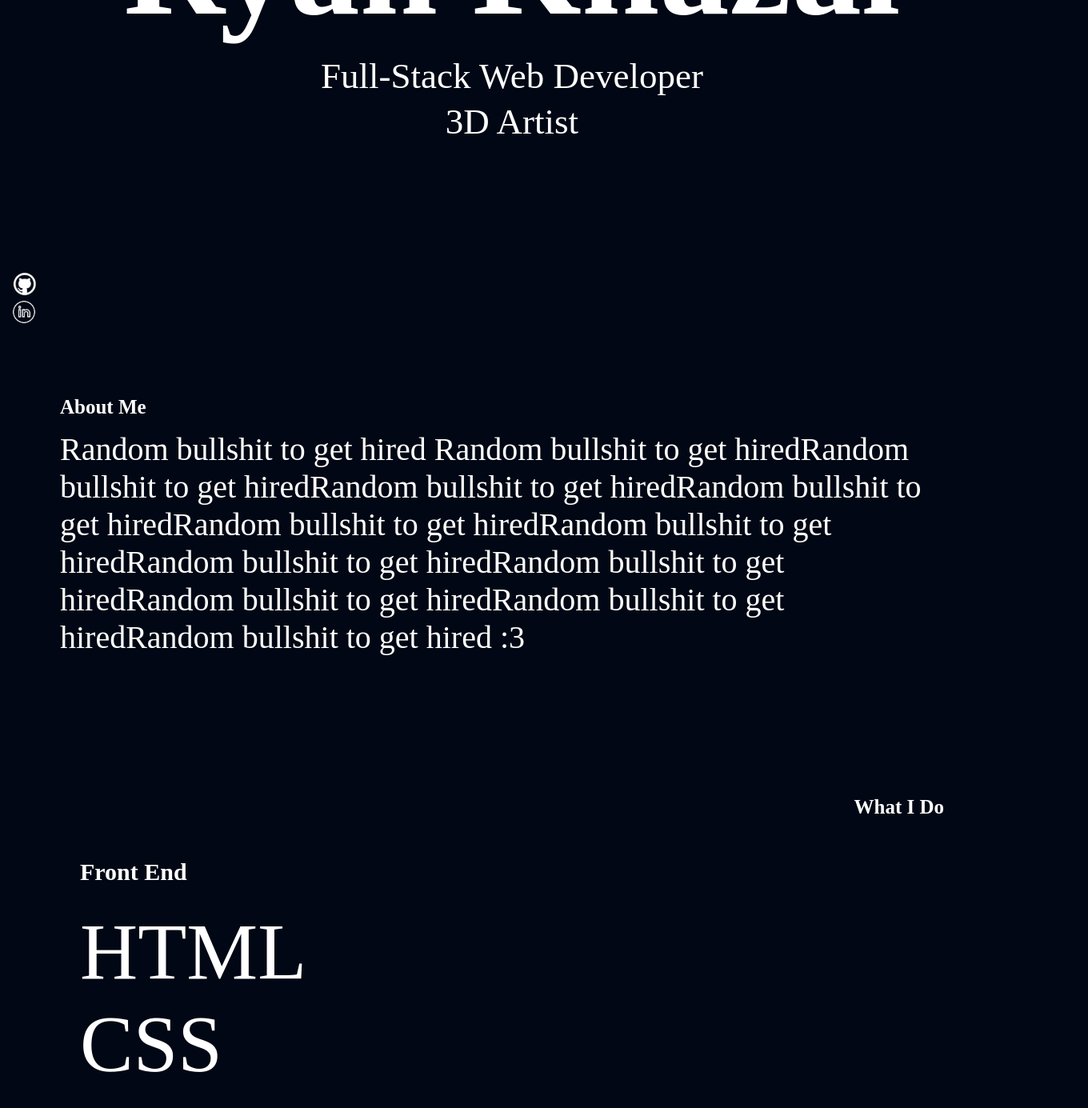
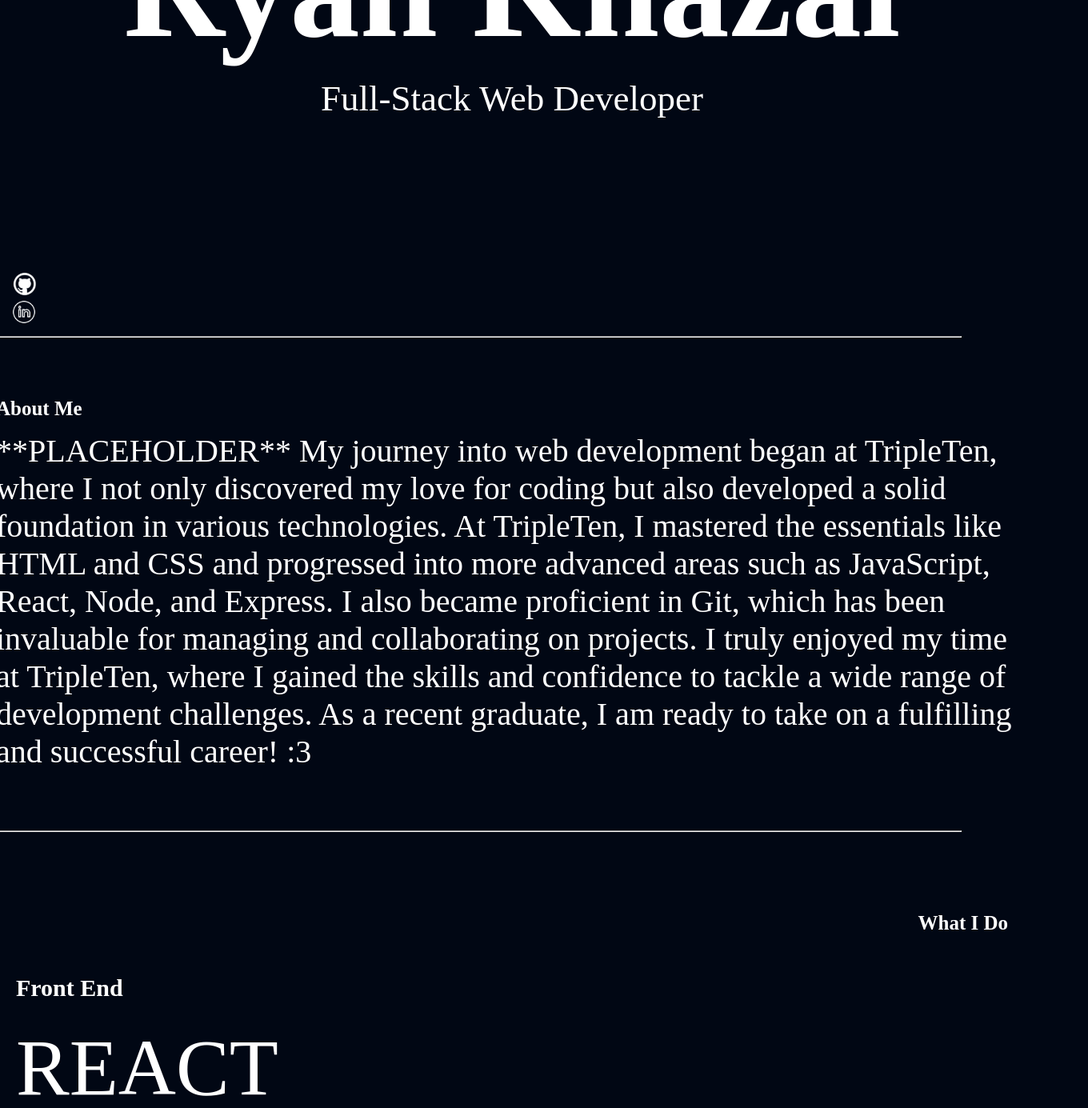
Before and after one commit to Bouderton/about-me, a React (Vite) app in the folder About-Me/: page / in a window 1280 px wide. Shown: the part 380-1765 px from the top of the page at 80% size, 1360 px wide, since content can reach past the window. Built offline with nearby package versions, Linux system fonts and the light colour scheme.

Commit message:
break added && skills change

```diff
--- a/About-Me/src/components/About/About.jsx
+++ b/About-Me/src/components/About/About.jsx
@@ -1,17 +1,26 @@
 import "./About.css";
+import Break from "../Break/Break";
 
 const About = () => {
   return (
-    <div className="about__container">
-      <h2 className="about__title">About Me</h2>
-      <p className="about__text">
-        Random bullshit to get hired Random bullshit to get hiredRandom bullshit
-        to get hiredRandom bullshit to get hiredRandom bullshit to get
-        hiredRandom bullshit to get hiredRandom bullshit to get hiredRandom
-        bullshit to get hiredRandom bullshit to get hiredRandom bullshit to get
-        hiredRandom bullshit to get hiredRandom bullshit to get hired :3
-      </p>
-    </div>
+    <>
+      <div className="about__container">
+        <h2 className="about__title">About Me</h2>
+        <p className="about__text">
+          **PLACEHOLDER** My journey into web development began at TripleTen,
+          where I not only discovered my love for coding but also developed a
+          solid foundation in various technologies. At TripleTen, I mastered the
+          essentials like HTML and CSS and progressed into more advanced areas
+          such as JavaScript, React, Node, and Express. I also became proficient
+          in Git, which has been invaluable for managing and collaborating on
+          projects. I truly enjoyed my time at TripleTen, where I gained the
+          skills and confidence to tackle a wide range of development
+          challenges. As a recent graduate, I am ready to take on a fulfilling
+          and successful career! :3
+        </p>
+      </div>
+      <Break />
+    </>
   );
 };
 
--- a/About-Me/src/components/App/App.css
+++ b/About-Me/src/components/App/App.css
@@ -12,6 +12,8 @@ body {
   background: #010714;
   color: white;
   max-width: 1440px;
+  display: flex;
+  justify-content: center;
 }
 
 /* .page {
--- /dev/null
+++ b/About-Me/src/components/Break/Break.jsx
@@ -0,0 +1,5 @@
+const Break = () => {
+  return <hr style={{ width: "100vw", margin: 0 }}></hr>;
+};
+
+export default Break;
--- a/About-Me/src/components/Header/Header.jsx
+++ b/About-Me/src/components/Header/Header.jsx
@@ -2,21 +2,25 @@ import "./Header.css";
 import rklogo from "../../images/rklogo.svg";
 import linkedin from "../../images/linkedin.svg";
 import github from "../../images/GitHub.svg";
+import Break from "../Break/Break";
 
 const Header = () => {
   return (
+    <>
       <div className="header__container">
         <header className="header">
           <h2 className="header__title">Ryan Khazal</h2>
           <p className="header__subtitle">Full-Stack Web Developer</p>
-        <p className="header__subtitle">3D Artist</p>
+          {/* <p className="header__subtitle">3D Artist</p> */}
           <img src={rklogo} alt="logo" className="header__logo" />
           <img src={linkedin} alt="linkedin" className="header__linkedin" />
           <img src={github} alt="github" className="header__github" />
           {/* FIX BLURRY LOGOS */}
           {/* I think they're fixed lol */}
         </header>
+        <Break />
       </div>
+    </>
   );
 };
 
--- a/About-Me/src/components/Projects/Projects.jsx
+++ b/About-Me/src/components/Projects/Projects.jsx
@@ -1,5 +1,6 @@
 import "./Projects.css";
 import "../Project/Project";
+import Break from "../Break/Break";
 import Project from "../Project/Project";
 import NewsExplorerLive from "../../images/NewsExplorerLive.png";
 import wtwr from "../../images/wtwr.png";
@@ -7,6 +8,7 @@ import aroundtheus from "../../images/aroundtheus.png";
 
 const Projects = () => {
   return (
+    <>
       <div className="projects">
         <div className="project__title-container">
           <h2 className="projects__title">My Work</h2>
@@ -27,6 +29,8 @@ const Projects = () => {
           link="https://bouderton.github.io/se_project_aroundtheus/"
         />
       </div>
+      <Break />
+    </>
   );
 };
 
--- a/About-Me/src/components/Skills/Skills.jsx
+++ b/About-Me/src/components/Skills/Skills.jsx
@@ -1,7 +1,9 @@
 import "./Skills.css";
+import Break from "../Break/Break";
 
 const Skills = () => {
   return (
+    <>
       <div className="skills">
         <div className="skills__title-container">
           <h2 className="skills__title">What I Do</h2>
@@ -9,22 +11,24 @@ const Skills = () => {
         <div className="skills__front">
           <h3 className="skills__front-header">Front End</h3>
           <ul className="skills__front-list">
+            <li className="skills__front-list-item">REACT</li>
             <li className="skills__front-list-item">HTML</li>
             <li className="skills__front-list-item">CSS</li>
             <li className="skills__front-list-item">JAVASCRIPT</li>
-          <li className="skills__front-list-item">REACT</li>
           </ul>
         </div>
         <div className="skills__back">
           <h3 className="skills__back-header">Back End</h3>
           <ul className="skills__back-list">
+            <li className="skills__back-list-item">EXPRESS</li>
             <li className="skills__back-list-item">NODE</li>
-          <li className="skills__back-list-item">EXPRESS</li>
+            <li className="skills__back-list-item">MONGODB</li>
             <li className="skills__back-list-item">JSON</li>
-          <li className="skills__back-list-item">GIT</li>
           </ul>
         </div>
       </div>
+      <Break />
+    </>
   );
 };
 
```
Also changed, not shown: About-Me/src/components/Contact/Contact.css (added), About-Me/src/components/Contact/Contact.jsx (added). Lines whose indentation alone changed are shown as unchanged.
